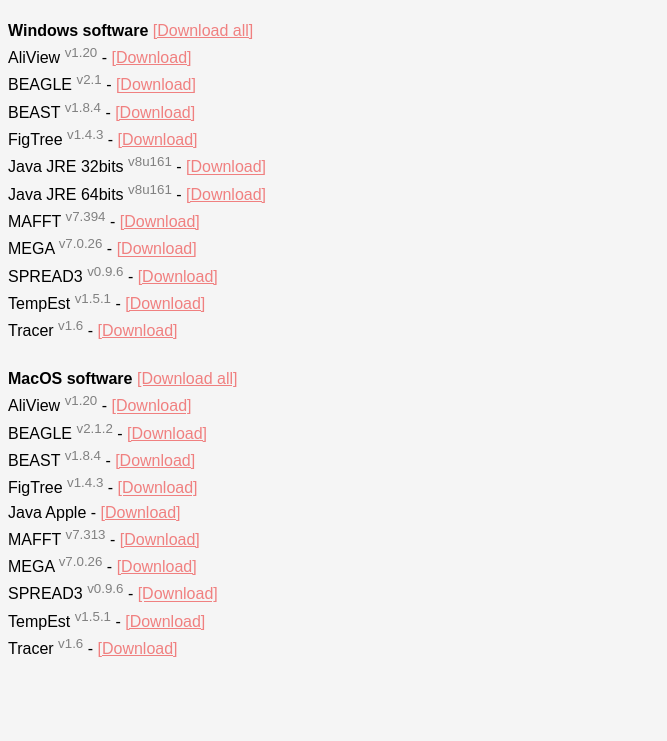
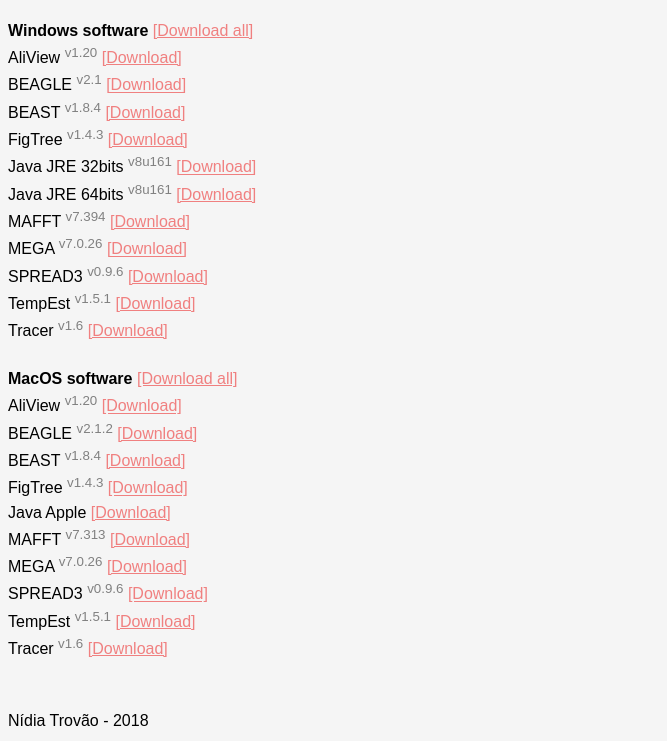
Before and after one commit to phylodynamics/phylodynamics.github.io, a plain HTML site: page index.html in a window 1280 px wide. Shown: the part 72-813 px from the top of the page, without its empty margins (0-667 px from the left). Drawn offline with Linux system fonts and the light colour scheme.

Commit message:
Update index.html

```diff
--- a/index.html
+++ b/index.html
@@ -5,6 +5,7 @@
 body {font-family: Arial, Helvetica, sans-serif;line-height: 1.5;background-color:#F5F5F5;}
 a {color:#F08080;}
 sup {color:#808080;}
+span {position:relative;right:0;}
 </style>
 <title>Phylodynamics Workshop - ANISE 2018</title>
 </head>
@@ -13,29 +14,30 @@ sup {color:#808080;}
 
 <h1>Phylodynamics Workshop - ANISE 2018</h1>
 <b>Windows software</b> <a href="https://drive.google.com/open?id=1KoLPWsmOZOmxzkqj2rirB4bkDiaC6ofC">[Download all]</a><br>
-AliView <sup>v1.20</sup> - <a href="https://drive.google.com/open?id=1dc2D9xUaAxz7Mc5dHsawxHBDN4N9cdb6">[Download]</a><br>
-BEAGLE <sup>v2.1</sup> - <a href="https://drive.google.com/open?id=1waKNXj456K0SnpLfyJmu9UzPTQcF-1f2">[Download]</a><br>
-BEAST <sup>v1.8.4</sup> - <a href="https://drive.google.com/open?id=1_WyOg4t9jRI0m62p3mKXUzPqHw47ENsH">[Download]</a><br>
-FigTree <sup>v1.4.3</sup> - <a href="https://drive.google.com/open?id=1auFGNKONYqoKRC2HRX0dmaGwOke_90yg">[Download]</a><br>
-Java JRE 32bits <sup>v8u161</sup> - <a href="https://drive.google.com/open?id=1bB-PsHj8r6nXzjH_k1mzxnff_-amBdzP">[Download]</a><br>
-Java JRE 64bits <sup>v8u161</sup> - <a href="https://drive.google.com/open?id=1hLSXOuERO41ol9fvfOIefyQHML3kjiHs">[Download]</a><br>
-MAFFT <sup>v7.394</sup> - <a href="https://drive.google.com/open?id=1zm03DooIFJ8yv7SPwVw4V9LffCzLuIsz">[Download]</a><br>
-MEGA <sup>v7.0.26</sup> - <a href="https://drive.google.com/open?id=11jsi769wKNMZU6S48xTMBWteEDyPSByH">[Download]</a><br>
-SPREAD3 <sup>v0.9.6</sup> - <a href="https://drive.google.com/open?id=13bpANBK13oGdvbduc6Qb3tnti8_xD_-R">[Download]</a><br>
-TempEst <sup>v1.5.1</sup> - <a href="https://drive.google.com/open?id=1ZVdchQMoXh1v-1vUN6KnyNuWFZOsh4Ld">[Download]</a><br>
-Tracer <sup>v1.6</sup> - <a href="https://drive.google.com/open?id=1Aiozz1jXy18yZRMFWzMtRxAuKYqKjSCu">[Download]</a><br>
+AliView <sup>v1.20</sup> <a href="https://drive.google.com/open?id=1dc2D9xUaAxz7Mc5dHsawxHBDN4N9cdb6">[Download]</a><br>
+BEAGLE <sup>v2.1</sup> <a href="https://drive.google.com/open?id=1waKNXj456K0SnpLfyJmu9UzPTQcF-1f2">[Download]</a><br>
+BEAST <sup>v1.8.4</sup> <a href="https://drive.google.com/open?id=1_WyOg4t9jRI0m62p3mKXUzPqHw47ENsH">[Download]</a><br>
+FigTree <sup>v1.4.3</sup> <a href="https://drive.google.com/open?id=1auFGNKONYqoKRC2HRX0dmaGwOke_90yg">[Download]</a><br>
+Java JRE 32bits <sup>v8u161</sup> <a href="https://drive.google.com/open?id=1bB-PsHj8r6nXzjH_k1mzxnff_-amBdzP">[Download]</a><br>
+Java JRE 64bits <sup>v8u161</sup> <a href="https://drive.google.com/open?id=1hLSXOuERO41ol9fvfOIefyQHML3kjiHs">[Download]</a><br>
+MAFFT <sup>v7.394</sup> <a href="https://drive.google.com/open?id=1zm03DooIFJ8yv7SPwVw4V9LffCzLuIsz">[Download]</a><br>
+MEGA <sup>v7.0.26</sup> <a href="https://drive.google.com/open?id=11jsi769wKNMZU6S48xTMBWteEDyPSByH">[Download]</a><br>
+SPREAD3 <sup>v0.9.6</sup> <a href="https://drive.google.com/open?id=13bpANBK13oGdvbduc6Qb3tnti8_xD_-R">[Download]</a><br>
+TempEst <sup>v1.5.1</sup> <a href="https://drive.google.com/open?id=1ZVdchQMoXh1v-1vUN6KnyNuWFZOsh4Ld">[Download]</a><br>
+Tracer <sup>v1.6</sup> <a href="https://drive.google.com/open?id=1Aiozz1jXy18yZRMFWzMtRxAuKYqKjSCu">[Download]</a><br>
 <br>
 <b>MacOS software</b> <a href="https://drive.google.com/open?id=1DgV1A5XbypXPtDovdkMkOrILZVd7KMtP">[Download all]</a><br>
-AliView <sup>v1.20</sup> - <a href="https://drive.google.com/open?id=1NCCtX6_WVmLUTmrhPSVt4mO0c2M7Cb5C">[Download]</a><br>
-BEAGLE <sup>v2.1.2</sup> - <a href="https://drive.google.com/open?id=1yfcemctNIrk9PwsakudQs5eWg20CS4xz">[Download]</a><br>
-BEAST <sup>v1.8.4</sup> - <a href="https://drive.google.com/open?id=1QiZ6csVe5er5ctG6uL1aiBRiaLwcaIW7">[Download]</a><br>
-FigTree <sup>v1.4.3</sup> - <a href="https://drive.google.com/open?id=1-bccYu6rqGvaeeQuXVAxLJ0tU2hVJgJ5">[Download]</a><br>
-Java Apple - <a href="https://drive.google.com/open?id=13ATkEOYSUoy8bn_hOR4DqO6WCgQCWp8Z">[Download]</a><br>
-MAFFT <sup>v7.313</sup> - <a href="https://drive.google.com/open?id=1TYqcMBGTQOpP6wLRGuufM1GcqbltDBX-">[Download]</a><br>
-MEGA <sup>v7.0.26</sup> - <a href="https://drive.google.com/open?id=1JHhcXlyYfHGVyX01RilQxLILrbxzbkIS">[Download]</a><br>
-SPREAD3 <sup>v0.9.6</sup> - <a href="https://drive.google.com/open?id=1ZTevtaWIPf7bASSxk-_vGqKt0T0daOnJ">[Download]</a><br>
-TempEst <sup>v1.5.1</sup> - <a href="https://drive.google.com/open?id=1L8AhDaSvX44Zdf9DyMgYD35IUxfMCjAB">[Download]</a><br>
-Tracer <sup>v1.6</sup> - <a href="https://drive.google.com/open?id=1M52SbQoLuG5S836tBYiJDjxcc-C2hpNT">[Download]</a><br><br><br>
+AliView <sup>v1.20</sup> <a href="https://drive.google.com/open?id=1NCCtX6_WVmLUTmrhPSVt4mO0c2M7Cb5C">[Download]</a><br>
+BEAGLE <sup>v2.1.2</sup> <a href="https://drive.google.com/open?id=1yfcemctNIrk9PwsakudQs5eWg20CS4xz">[Download]</a><br>
+BEAST <sup>v1.8.4</sup> <a href="https://drive.google.com/open?id=1QiZ6csVe5er5ctG6uL1aiBRiaLwcaIW7">[Download]</a><br>
+FigTree <sup>v1.4.3</sup> <a href="https://drive.google.com/open?id=1-bccYu6rqGvaeeQuXVAxLJ0tU2hVJgJ5">[Download]</a><br>
+Java Apple <a href="https://drive.google.com/open?id=13ATkEOYSUoy8bn_hOR4DqO6WCgQCWp8Z">[Download]</a><br>
+MAFFT <sup>v7.313</sup> <a href="https://drive.google.com/open?id=1TYqcMBGTQOpP6wLRGuufM1GcqbltDBX-">[Download]</a><br>
+MEGA <sup>v7.0.26</sup> <a href="https://drive.google.com/open?id=1JHhcXlyYfHGVyX01RilQxLILrbxzbkIS">[Download]</a><br>
+SPREAD3 <sup>v0.9.6</sup> <a href="https://drive.google.com/open?id=1ZTevtaWIPf7bASSxk-_vGqKt0T0daOnJ">[Download]</a><br>
+TempEst <sup>v1.5.1</sup> <a href="https://drive.google.com/open?id=1L8AhDaSvX44Zdf9DyMgYD35IUxfMCjAB">[Download]</a><br>
+Tracer <sup>v1.6</sup> <a href="https://drive.google.com/open?id=1M52SbQoLuG5S836tBYiJDjxcc-C2hpNT">[Download]</a><br><br><br>
+<span>Nídia Trovão - 2018</span>
 </body>
 
 </body>
```
